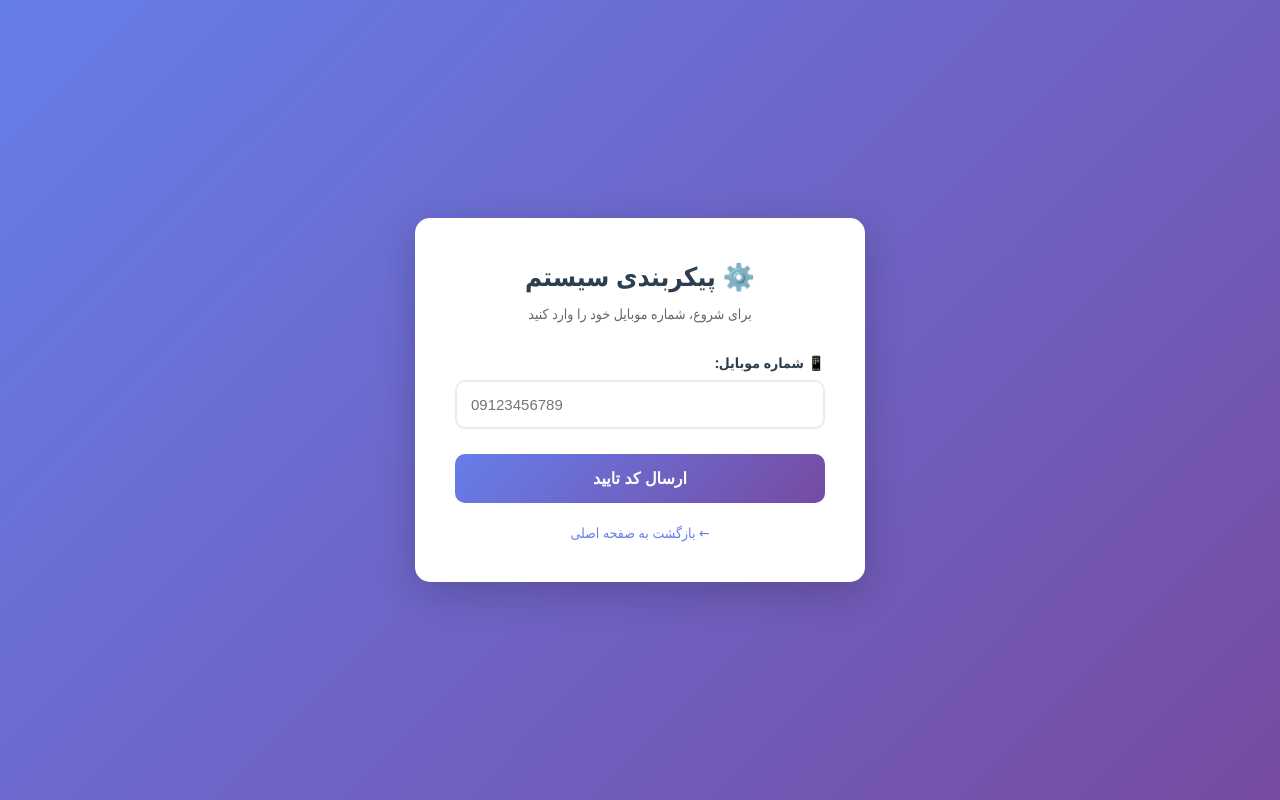
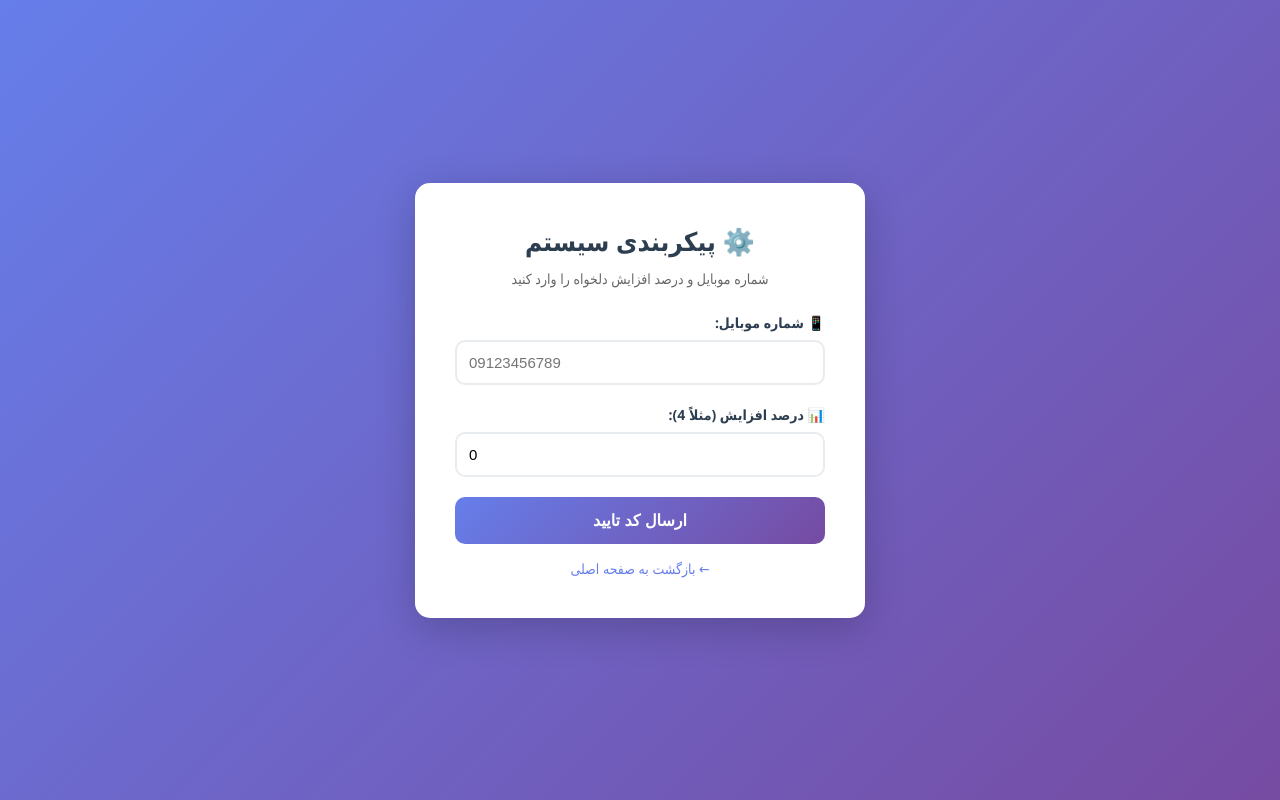
Before and after one commit to engmiladfrs20/shiraz-silver-scraper, a Flask app: page /setup in a window 1280 px wide. Run offline with Flask 3, Linux system fonts and the light colour scheme.

Commit message:
Update setup.html

```diff
--- a/templates/setup.html
+++ b/templates/setup.html
@@ -5,113 +5,48 @@
     <meta name="viewport" content="width=device-width, initial-scale=1.0">
     <title>پیکربندی سیستم</title>
     <style>
-        * {
-            margin: 0;
-            padding: 0;
-            box-sizing: border-box;
+        *{margin:0;padding:0;box-sizing:border-box;}
+        body{
+            font-family:'Segoe UI',Tahoma,Geneva,Verdana,sans-serif;
+            background:linear-gradient(135deg,#667eea 0%,#764ba2 100%);
+            min-height:100vh;display:flex;align-items:center;
+            justify-content:center;padding:20px;
         }
-
-        body {
-            font-family: 'Segoe UI', Tahoma, Geneva, Verdana, sans-serif;
-            background: linear-gradient(135deg, #667eea 0%, #764ba2 100%);
-            min-height: 100vh;
-            display: flex;
-            align-items: center;
-            justify-content: center;
-            padding: 20px;
+        .setup-container{
+            background:#fff;border-radius:15px;padding:40px;
+            box-shadow:0 10px 40px rgba(0,0,0,.2);
+            max-width:450px;width:100%;
         }
-
-        .setup-container {
-            background: white;
-            border-radius: 15px;
-            padding: 40px;
-            box-shadow: 0 10px 40px rgba(0,0,0,0.2);
-            max-width: 450px;
-            width: 100%;
+        h1{color:#2c3e50;margin-bottom:10px;text-align:center;font-size:26px;}
+        p{color:#666;text-align:center;margin-bottom:25px;font-size:14px;}
+        .form-group{margin-bottom:20px;}
+        label{display:block;margin-bottom:8px;color:#2c3e50;font-weight:600;font-size:14px;}
+        input{
+            width:100%;padding:12px;border:2px solid #e9ecef;
+            border-radius:10px;font-size:15px;transition:border-color .3s;
+            direction:ltr;
         }
-
-        h1 {
-            color: #2c3e50;
-            margin-bottom: 10px;
-            text-align: center;
-            font-size: 26px;
+        input:focus{outline:none;border-color:#667eea;}
+        button{
+            width:100%;padding:14px;background:linear-gradient(135deg,#667eea 0%,#764ba2 100%);
+            color:#fff;border:none;border-radius:10px;font-size:16px;
+            font-weight:bold;cursor:pointer;transition:transform .3s;
         }
-
-        p {
-            color: #666;
-            text-align: center;
-            margin-bottom: 30px;
-            font-size: 14px;
+        button:hover{transform:translateY(-2px);}
+        .error{
+            background:#f8d7da;color:#721c24;padding:12px;border-radius:8px;
+            margin-bottom:20px;text-align:center;font-size:14px;
         }
-
-        .form-group {
-            margin-bottom: 25px;
-        }
-
-        label {
-            display: block;
-            margin-bottom: 8px;
-            color: #2c3e50;
-            font-weight: 600;
-            font-size: 14px;
-        }
-
-        input {
-            width: 100%;
-            padding: 14px;
-            border: 2px solid #e9ecef;
-            border-radius: 10px;
-            font-size: 15px;
-            transition: border-color 0.3s;
-            direction: ltr;
-        }
-
-        input:focus {
-            outline: none;
-            border-color: #667eea;
-        }
-
-        button {
-            width: 100%;
-            padding: 15px;
-            background: linear-gradient(135deg, #667eea 0%, #764ba2 100%);
-            color: white;
-            border: none;
-            border-radius: 10px;
-            font-size: 16px;
-            font-weight: bold;
-            cursor: pointer;
-            transition: transform 0.3s;
-        }
-
-        button:hover {
-            transform: translateY(-2px);
-        }
-
-        .error {
-            background: #f8d7da;
-            color: #721c24;
-            padding: 12px;
-            border-radius: 8px;
-            margin-bottom: 20px;
-            text-align: center;
-            font-size: 14px;
-        }
-
-        .back-link {
-            display: block;
-            text-align: center;
-            margin-top: 20px;
-            color: #667eea;
-            text-decoration: none;
-            font-size: 14px;
+        .back-link{
+            display:block;text-align:center;margin-top:15px;
+            color:#667eea;text-decoration:none;font-size:14px;
         }
     </style>
 </head>
 <body>
 <div class="setup-container">
     <h1>⚙️ پیکربندی سیستم</h1>
-        <p>برای شروع، شماره موبایل خود را وارد کنید</p>
+    <p>شماره موبایل و درصد افزایش دلخواه را وارد کنید</p>
 
     {% if error %}
         <div class="error">{{ error }}</div>
@@ -123,6 +58,12 @@
             <input type="tel" name="mobile" placeholder="09123456789" required>
         </div>
 
+        <div class="form-group">
+            <label>📊 درصد افزایش (مثلاً 4):</label>
+            <input type="number" step="0.1" name="increase_percentage"
+                   value="{{ increase_percentage or 0 }}">
+        </div>
+
         <button type="submit">ارسال کد تایید</button>
     </form>
 
```
Lines whose indentation alone changed are shown as unchanged.
